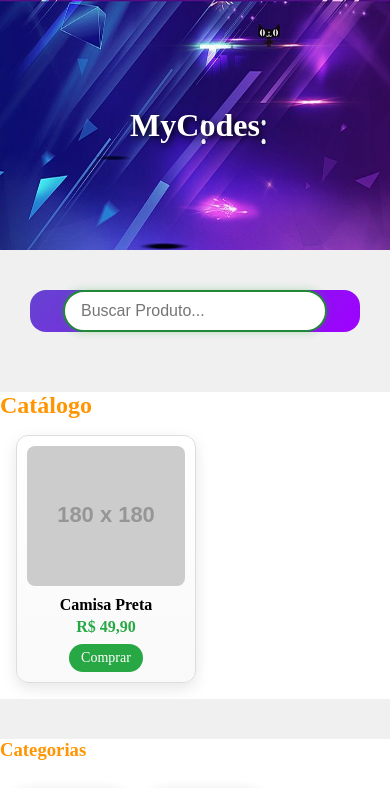
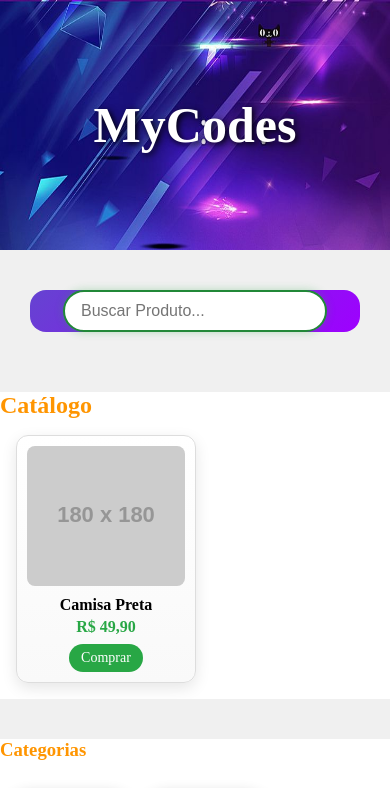
Before and after one commit to bheringbot/Modelo-principal, a plain HTML site: page index.html in a window 390 px wide. Shown: the top 788 px of the page. Drawn offline with Linux system fonts and the light colour scheme; placeholder pictures from the web are drawn by us.

Commit message:
Update style.mobile.css

```diff
--- a/css/style.mobile.css
+++ b/css/style.mobile.css
@@ -42,7 +42,7 @@ body {
 
 .titulo {
   text-align: center;
-  font-size: 32px;
+  font-size: 50px;
   font-weight: 900;
   padding: 40px;
   color: ffffff;
```
